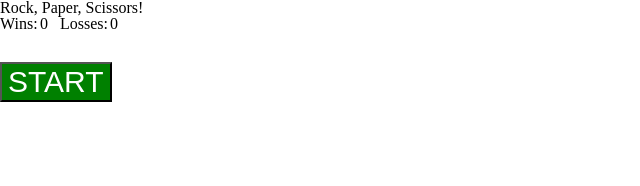
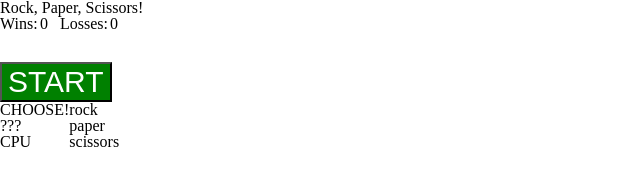
Before and after one commit to pre10Ding/rock-paper-scissors, a plain HTML site: page index.html in a window 1280 px wide. Shown: the whole page, without its empty margins (0-640 px from the left). Drawn offline with Linux system fonts and the light colour scheme.

Commit message:
Add divs and minimal css for new UI.

```diff
--- a/index.html
+++ b/index.html
@@ -1,12 +1,14 @@
 <!DOCTYPE html>
 <html>
+
 <head>
   <title>Rock, Paper, Scissors!</title>
-  <meta charset="UTF-8"/>
+  <meta charset="UTF-8" />
   <link rel="stylesheet" href="reset.css">
   <link rel="stylesheet" href="main.css">
 
 </head>
+
 <body>
 
   <h1>Rock, Paper, Scissors!</h1>
@@ -16,6 +18,22 @@
   </div>
   <button id=start onclick="game()">START</button>
 
+  <div id=game-area>
+
+    <div id=left-side-area class="half-areas">
+      <div id=interactive-button>CHOOSE!</div>
+      <div id=cpu-panel class="main-panel">???</div>
+      <span id=cpu-label>CPU</span>
+    </div>
+    <div id=right-side-area class="half-areas">
+      <div id=choice-top class="player-panel">rock</div>
+      <div id=choice-mid class="player-panel">paper</div>
+      <div id=choice-bot class="player-panel">scissors</div>
+    </div>
+  </div>
+
+
   <script src="main.js"></script>
 </body>
+
 </html>
--- a/main.css
+++ b/main.css
@@ -9,3 +9,7 @@
     color:white;
     background-color: green;
 }
+
+#game-area {
+    display: flex;
+}
```
